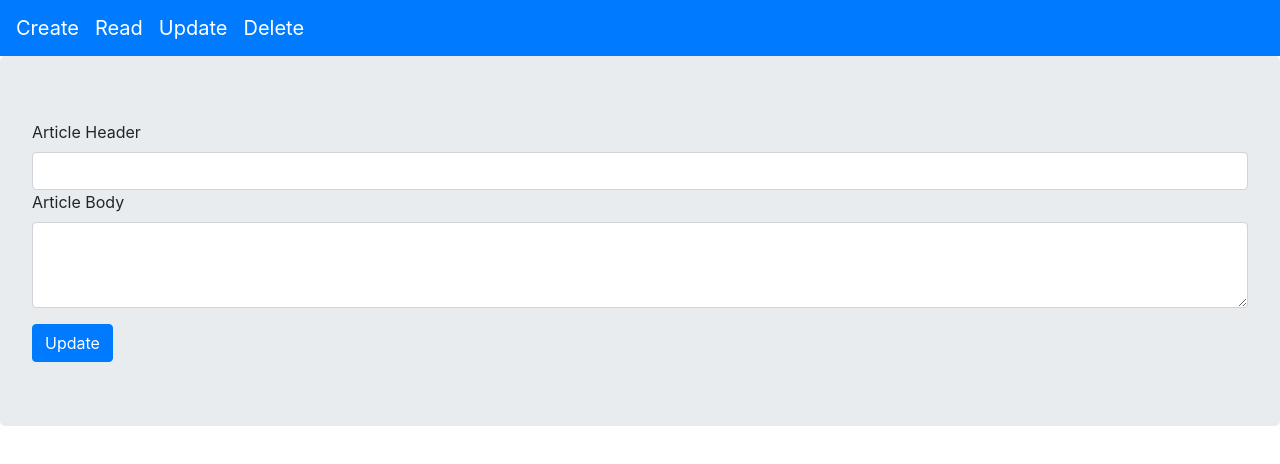
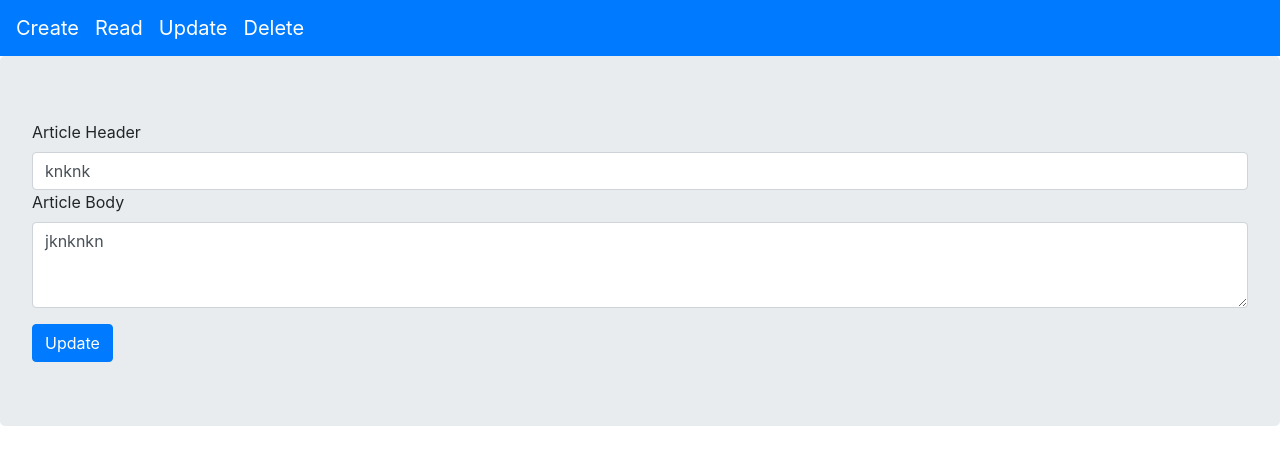
Before and after one commit to Dilansilva/MERN-CRUD, a React (Create React App) app: page / in a window 1280 px wide. Shown: the top 464 px of the page. Built offline with nearby package versions, Linux system fonts and the light colour scheme.

Commit message:
Done some changes to Update Card

```diff
--- a/src/components/UpdateCard.js
+++ b/src/components/UpdateCard.js
@@ -15,14 +15,14 @@ export class UpdateCard extends Component {
                         <Form.Label>Article Header</Form.Label>
                             <Form.Control
                                 type="text"
-                                defaultValue={this.props.defaultValue}
+                                defaultValue={this.props.defaultValueHeader}
                             />
 
                                 <Form.Label>Article Body</Form.Label>
                                     <Form.Control
                                         as="textarea"
                                         rows={3}
-                                        defaultValue={this.props.defaultValue}
+                                        defaultValue={this.props.defaultValueBody}
                                     />
                     </Form.Group>
 
--- a/src/pages/Update.js
+++ b/src/pages/Update.js
@@ -8,6 +8,8 @@ const Update = () => {
         <div>
             <NavigationBar/>
             <UpdateCard
+                defaultValueHeader="knknk"
+                defaultValueBody="jknknkn"
 
             />
         </div>
```
